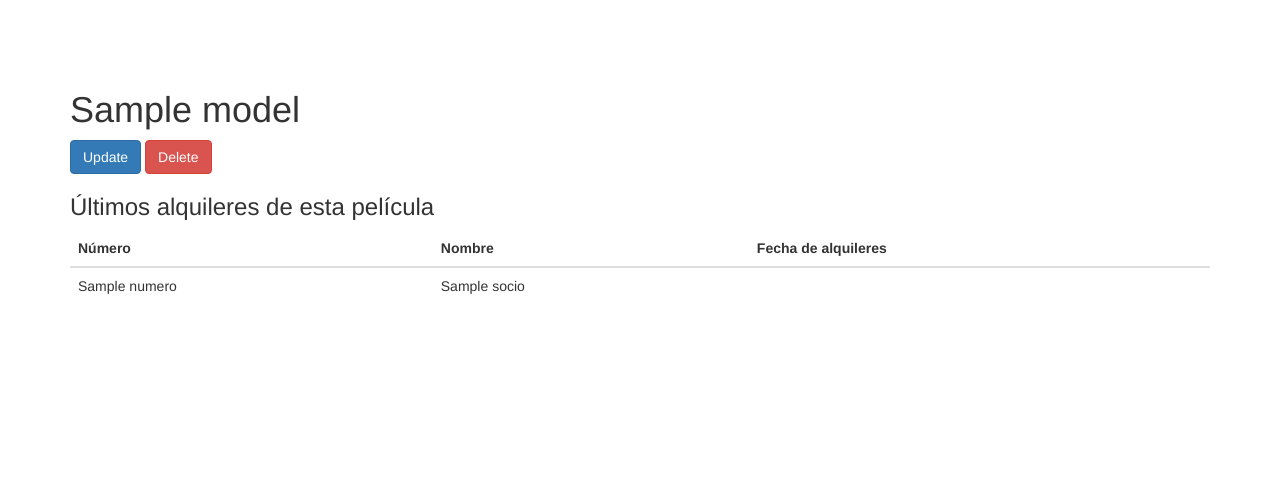
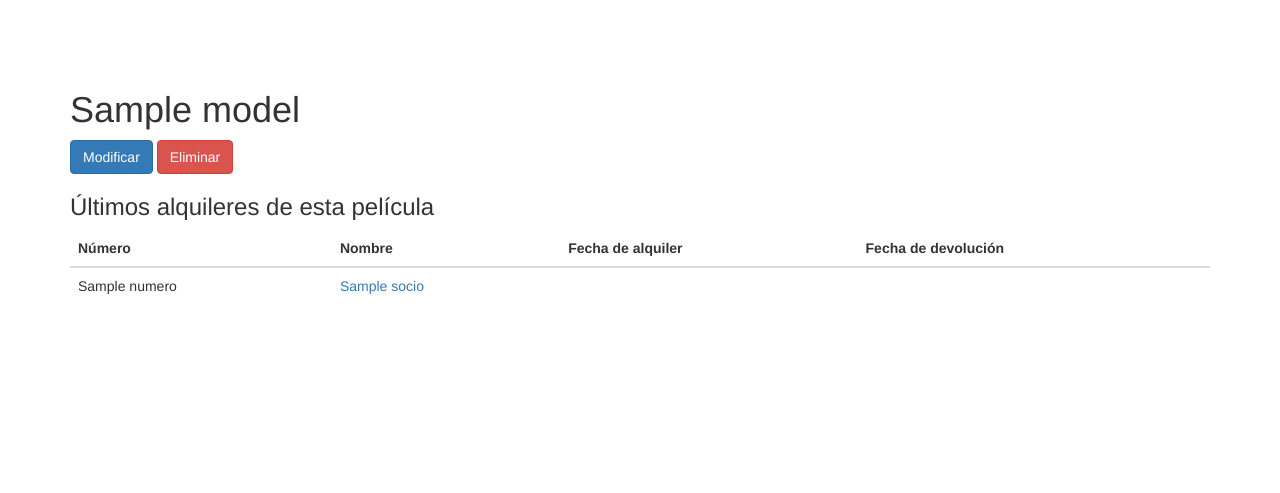
Before and after one commit to oscar490/videoguayOscar, a Yii app: template views/peliculas/view.php in a window 1280 px wide. Shown: the top 493 px of the page. Run offline with PHP 8.4 and a stand-in for Yii, Linux system fonts and the light colour scheme; the template is opened without the code that fills it: most values are stand-ins (such as "Sample title", 1, 10 or a date in 2020); data that the repository does not hold is empty; some libraries are stand-ins or nearby versions.

Commit message:
Ejercicios de Ricardo

```diff
--- a/controllers/AlquileresController.php
+++ b/controllers/AlquileresController.php
@@ -58,7 +58,7 @@ class AlquileresController extends Controller
             $data['alquileres'] = $data['socio']->getAlquileres()
                 ->where(['devolucion'=>null])->all();
 
-            if ($modeloPeliculas->validate()) {
+            if ($codigo != null && $modeloPeliculas->validate()) {
                 $data['pelicula'] = Peliculas::findOne([
                     'codigo' => $modeloPeliculas->codigo,
                 ]);
--- a/views/layouts/main.php
+++ b/views/layouts/main.php
@@ -22,7 +22,6 @@ AppAsset::register($this);
     <?= Html::csrfMetaTags() ?>
     <title><?= Html::encode($this->title) ?></title>
     <?php $this->head() ?>
-
 </head>
 <body>
 <?php $this->beginBody() ?>
@@ -33,7 +32,7 @@ AppAsset::register($this);
         'brandLabel' => Yii::$app->name,
         'brandUrl' => Yii::$app->homeUrl,
         'options' => [
-            'class' => 'navbar navbar-inverse',
+            'class' => 'navbar-inverse navbar-fixed-top',
         ],
     ]);
     echo Nav::widget([
@@ -46,7 +45,6 @@ AppAsset::register($this);
             ['label'=> 'Alquileres', 'url' => ['/alquileres/index']],
             ['label' => 'About', 'url' => ['/site/about']],
             ['label' => 'Contact', 'url' => ['/site/contact']],
-
 
             Yii::$app->user->isGuest ? (
                 ['label' => 'Iniciar sesión', 'url' => ['/site/login']]
--- a/views/peliculas/view.php
+++ b/views/peliculas/view.php
@@ -16,14 +16,15 @@ $this->params['breadcrumbs'][] = $this->title;
     <h1><?= Html::encode($this->title) ?></h1>
 
     <p>
-        <?= Html::a('Update', ['update', 'id' => $model->id], ['class' => 'btn btn-primary']) ?>
-        <?= Html::a('Delete', ['delete', 'id' => $model->id], [
+        <?= Html::a('Modificar', ['update', 'id' => $model->id], ['class' => 'btn btn-primary']) ?>
+        <?= Html::a('Eliminar', ['delete', 'id' => $model->id], [
             'class' => 'btn btn-danger',
             'data' => [
                 'confirm' => 'Are you sure you want to delete this item?',
                 'method' => 'post',
             ],
         ]) ?>
+
     </p>
 
     <?= DetailView::widget([
@@ -36,24 +37,49 @@ $this->params['breadcrumbs'][] = $this->title;
         ],
     ]) ?>
 
+    <?php if (!empty($alquileres)):  ?>
         <h3>Últimos alquileres de esta película</h3>
-
-
         <table class='table'>
             <thead>
                 <th>Número</th>
                 <th>Nombre</th>
-            <th>Fecha de alquileres</th>
+                <th>Fecha de alquiler</th>
+                <th>Fecha de devolución</th>
             </thead>
             <tbody>
                 <?php foreach ($alquileres as $alquiler): ?>
                     <tr>
                         <td><?= Html::encode($alquiler->socio->numero)?></td>
-                    <td><?= Html::encode($alquiler->socio->nombre)?></td>
+                        <td>
+                            <?= Html::a(
+                                $alquiler->socio->nombre,
+                                ['socios/view','id'=>$alquiler->socio->id]
+                            );
+                            ?>
+                        </td>
                         <td><?= Yii::$app->formatter->asDatetime($alquiler->create_at)?></td>
+                        <td>
+                            <?php if ($alquiler->devolucion === null): ?>
+                                <?= Html::beginForm([
+                                    'alquileres/devolver',
+                                    'numero'=>$alquiler->socio->numero,
+                                    ])
+                                ?>
+                                    <?= Html::hiddenInput('id', $alquiler->id) ?>
+                                    <?= Html::submitButton('Devolver', ['class'=>'btn-xs btn-danger']) ?>
+                                <?= Html::endForm() ?>
+                            <?php else: ?>
+                                <?= Yii::$app->formatter->asDatetime($alquiler->devolucion)?>
+                            <?php endif ?>
+
+
+                        </td>
                     </tr>
                 <?php endforeach ?>
             </tbody>
         </table>
+    <?php else: ?>
+        <h3>No se han realizado alquileres de esta película</h3>
+    <?php endif ?>
 
 </div>
```
Also changed, not shown: models/GestionarSociosForm.php (+10 -0 lines), views/alquileres/gestionar.php (+26 -4 lines), views/socios/view.php (+9 -3 lines). Lines whose indentation alone changed are shown as unchanged.
